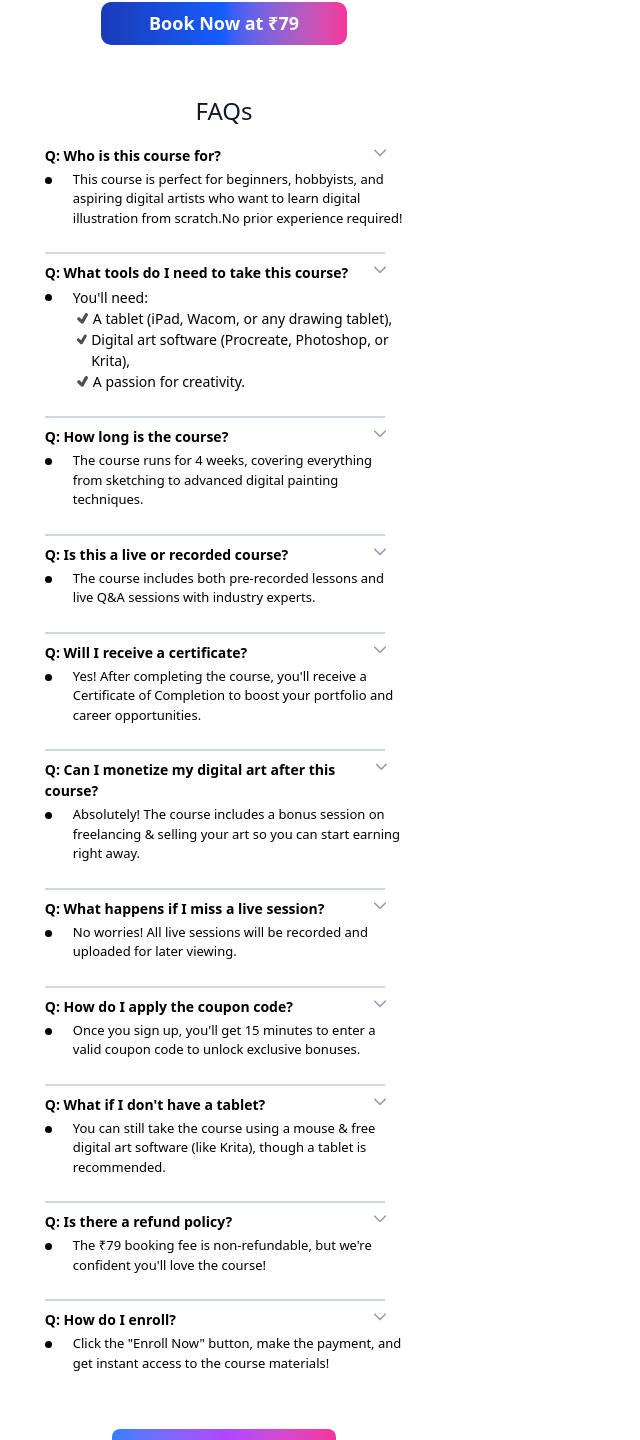
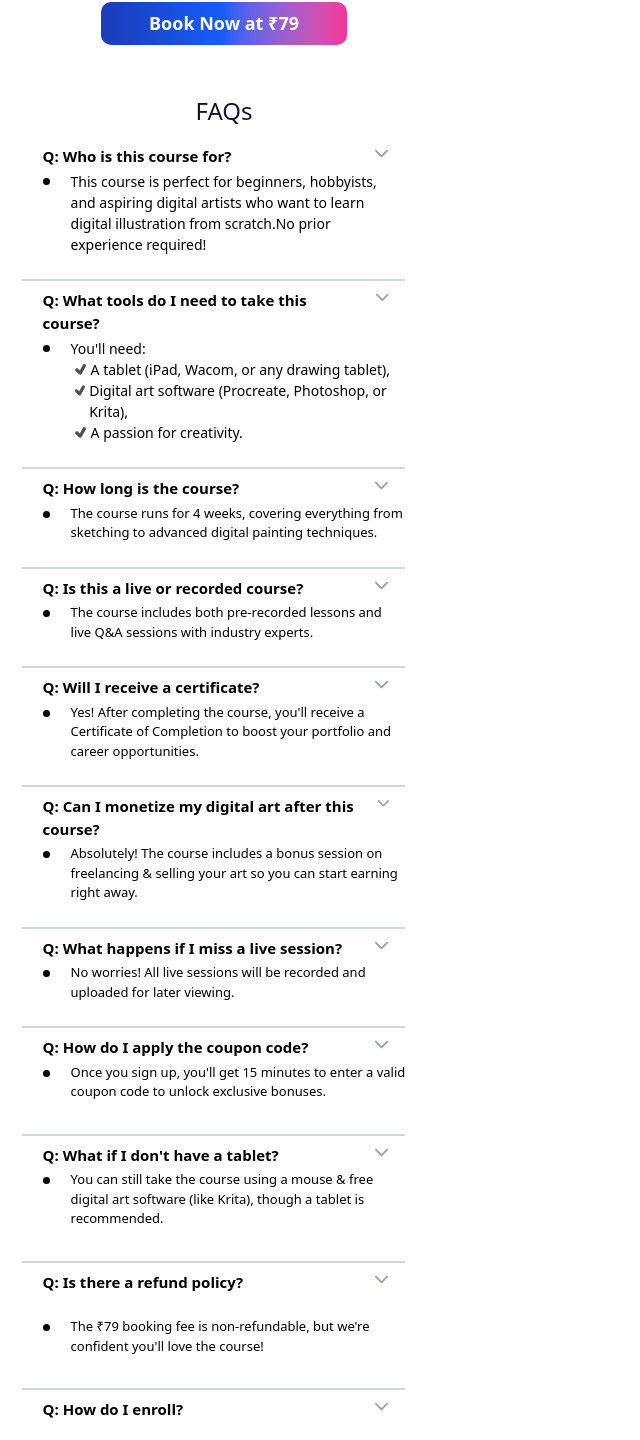
Before and after one commit to ku12al/mentorship-frontend, a React (Vite) app: page / in a window 1280 px wide. Shown: the part 4467-5907 px from the top of the page, without its empty margins (0-640 px from the left). Built offline with nearby package versions, Linux system fonts and the light colour scheme.

Commit message:
first code

```diff
--- a/src/component/DigitalArtCourse.jsx
+++ b/src/component/DigitalArtCourse.jsx
@@ -323,19 +323,19 @@ const DigitalArtCourse = () => {
       </button>
 
       {/* FAQs Section */}
-      <div className="text-center space-y-4 mt-8 w-[80%] mx-auto">
+      <div className="text-center space-y-4 mt-8 w-full mx-auto">
         <h2 className="text-[24px] font-[500] text-gray-900 bg-clip-text">
           FAQs
         </h2>
-        <div className="space-y-2 text-left">
-          <p>
-            <strong className="flex justify-between font-[600] text-[14px]">
+        <div className="space-y-2 text-left w-[90%] mx-auto">
+          <p className="w-[90%] mx-auto">
+            <strong className="flex justify-between font-[600] text-[15px]">
               Q: Who is this course for?{" "}
               <FaChevronDown className="mx-4 text-gray-400 cursor-pointer" />
             </strong>
             <div className="flex grid-cols-2">
               <li className="text-black text-[20px] font-bold mt-0 p-0" />
-              <p className="text-left text-[13px] font-[500] mt-1">
+              <p className="text-left text-[14px] font-[500] mt-1">
                 This course is perfect for beginners, hobbyists, and aspiring
                 digital artists who want to learn digital illustration from
                 scratch.No prior experience required!
@@ -343,8 +343,8 @@ const DigitalArtCourse = () => {
             </div>
           </p>
           <div className="w-[95%] border-1 text-gray-300 mt-6"/>
-          <p>
-            <strong className="flex justify-between font-[600] text-[14px]">
+          <p className="w-[90%] mx-auto">
+            <strong className="flex justify-between font-[600] text-[15px]">
               Q: What tools do I need to take this course?{" "}
               <FaChevronDown className="mx-4 text-gray-400 cursor-pointer" />
             </strong>
@@ -357,10 +357,10 @@ const DigitalArtCourse = () => {
                 <li className="flex text-[14px]"><TiTick className="text-[20px] text-[#515050]"/>A passion for creativity.</li>
               </ul>
             </div>
-          </p>
+          </p >
           <div className="w-[95%] border-1 text-gray-300 mt-6"/>
-          <p>
-            <strong className="flex justify-between font-[600] text-[14px]">
+          <p className="w-[90%] mx-auto">
+            <strong className="flex justify-between font-[600] text-[15px]">
               Q: How long is the course?{" "}
               <FaChevronDown className="mx-4 text-gray-400 cursor-pointer" />
             </strong>
@@ -373,8 +373,8 @@ const DigitalArtCourse = () => {
             </div>
           </p>
           <div className="w-[95%] border-1 text-gray-300 mt-6"/>
-          <p>
-            <strong className="flex justify-between font-[600] text-[14px]">
+          <p className="w-[90%] mx-auto">
+            <strong className="flex justify-between font-[600] text-[15px]">
               Q: Is this a live or recorded course?{" "}
               <FaChevronDown className="mx-4 text-gray-400 cursor-pointer" />
             </strong>
@@ -387,8 +387,8 @@ const DigitalArtCourse = () => {
             </div>
           </p>
           <div className="w-[95%] border-1 text-gray-300 mt-6"/>
-          <p>
-            <strong className="flex justify-between font-[600] text-[14px]">
+          <p className="w-[90%] mx-auto">
+            <strong className="flex justify-between font-[600] text-[15px]">
               Q: Will I receive a certificate?{" "}
               <FaChevronDown className="mx-4 text-gray-400 cursor-pointer" />
             </strong>
@@ -401,8 +401,8 @@ const DigitalArtCourse = () => {
             </div>
           </p>
           <div className="w-[95%] border-1 text-gray-300 mt-6"/>
-          <p>
-            <strong className="flex justify-between font-[600] text-[14px]">
+          <p className="w-[90%] mx-auto">
+            <strong className="flex justify-between font-[600] text-[15px]">
               Q: Can I monetize my digital art after this course?
               <FaChevronDown className="mx-4 text-gray-400 cursor-pointer" />
             </strong>
@@ -416,8 +416,8 @@ const DigitalArtCourse = () => {
             </div>
           </p>
           <div className="w-[95%] border-1 text-gray-300 mt-6"/>
-          <p>
-            <strong className="flex justify-between font-[600] text-[14px]">
+          <p className="w-[90%] mx-auto">
+            <strong className="flex justify-between font-[600] text-[15px]">
               Q: What happens if I miss a live session?{" "}
               <FaChevronDown className="mx-4 text-gray-400 cursor-pointer" />
             </strong>
@@ -430,8 +430,8 @@ const DigitalArtCourse = () => {
             </div>
           </p>
           <div className="w-[95%] border-1 text-gray-300 mt-6"/>
-          <p>
-            <strong className="flex justify-between font-[600] text-[14px]">
+          <p className="w-[90%] mx-auto">
+            <strong className="flex justify-between font-[600] text-[15px]">
               Q: How do I apply the coupon code?{" "}
               <FaChevronDown className="mx-4 text-gray-400 cursor-pointer" />
             </strong>
@@ -443,9 +443,9 @@ const DigitalArtCourse = () => {
               </p>
             </div>
           </p>
-          <div className="w-[95%] border-1 text-gray-300 mt-6"/>
-          <p>
-            <strong className="flex justify-between font-[600] text-[14px]">
+          <div className="w-[95%] border-1 text-gray-300 mt-8"/>
+          <p className="w-[90%] mx-auto">
+            <strong className="flex justify-between font-[600] text-[15px]">
               Q: What if I don't have a tablet?{" "}
               <FaChevronDown className="mx-4 text-gray-400 cursor-pointer" />
             </strong>
@@ -457,13 +457,13 @@ const DigitalArtCourse = () => {
               </p>
             </div>
           </p>
-          <div className="w-[95%] border-1 text-gray-300 mt-6"/>
-          <p>
-            <strong className="flex justify-between font-[600] text-[14px]">
+          <div className="w-[95%] border-1 text-gray-300 mt-8"/>
+          <p className="w-[90%] mx-auto">
+            <strong className="flex justify-between font-[600] text-[15px]">
               Q: Is there a refund policy?{" "}
               <FaChevronDown className="mx-4 text-gray-400 cursor-pointer" />
             </strong>
-            <div className="flex grid-cols-2">
+            <div className="flex grid-cols-2 mt-5">
               <li className="text-black text-[20px] font-bold mt-0 p-0" />
               <p className="text-left text-[13px] font-[500] mt-1">
                 {" "}
@@ -472,14 +472,14 @@ const DigitalArtCourse = () => {
               </p>
             </div>
           </p>
-          <div className="w-[95%] border-1 text-gray-300 mt-6"/>
+          <div className="w-[95%] border-1 text-gray-300 mt-8"/>
 
-          <p>
-            <strong className="flex justify-between font-[600] text-[14px]">
+          <p className="w-[90%] mx-auto">
+            <strong className="flex justify-between font-[600] text-[15px]">
               Q: How do I enroll?{" "}
               <FaChevronDown className="mx-4 text-gray-400 cursor-pointer" />
             </strong>
-            <div className="flex grid-cols-2">
+            <div className="flex grid-cols-2 mt-5">
               <li className="text-black text-[20px] font-bold mt-0 p-0" />
               <p className="text-left text-[13px] font-[500] mt-1">
                 Click the "Enroll Now" button, make the payment, and get instant
@@ -490,7 +490,7 @@ const DigitalArtCourse = () => {
         </div>
       </div>
 
-      <button className="bg-gradient-to-r from-blue-500 via-purple-500 to-pink-500 text-white px-4 py-2 rounded-lg font-semibold text-[14px] w-[50%] mt-10">
+      <button className="bg-gradient-to-r from-blue-600 via-purple-700 to-pink-500 text-white px-4 py-2 rounded-lg font-semibold text-[14px] w-[50%] mt-10">
         Let's Get Started
       </button>
 
@@ -503,7 +503,7 @@ const DigitalArtCourse = () => {
       </h2>
 
       {/* CTA Section */}
-      <button className="bg-gradient-to-r from-blue-500 via-purple-500 to-pink-500 text-white px-6 py-2 rounded-lg w-[50%] font-bold text-[15px] mb-8">
+      <button className="bg-gradient-to-r from-blue-600 via-purple-700 to-pink-500 text-white px-6 py-2 rounded-lg w-[50%] font-bold text-[15px] mb-8">
         Enroll Now
       </button>
     </div>
```
